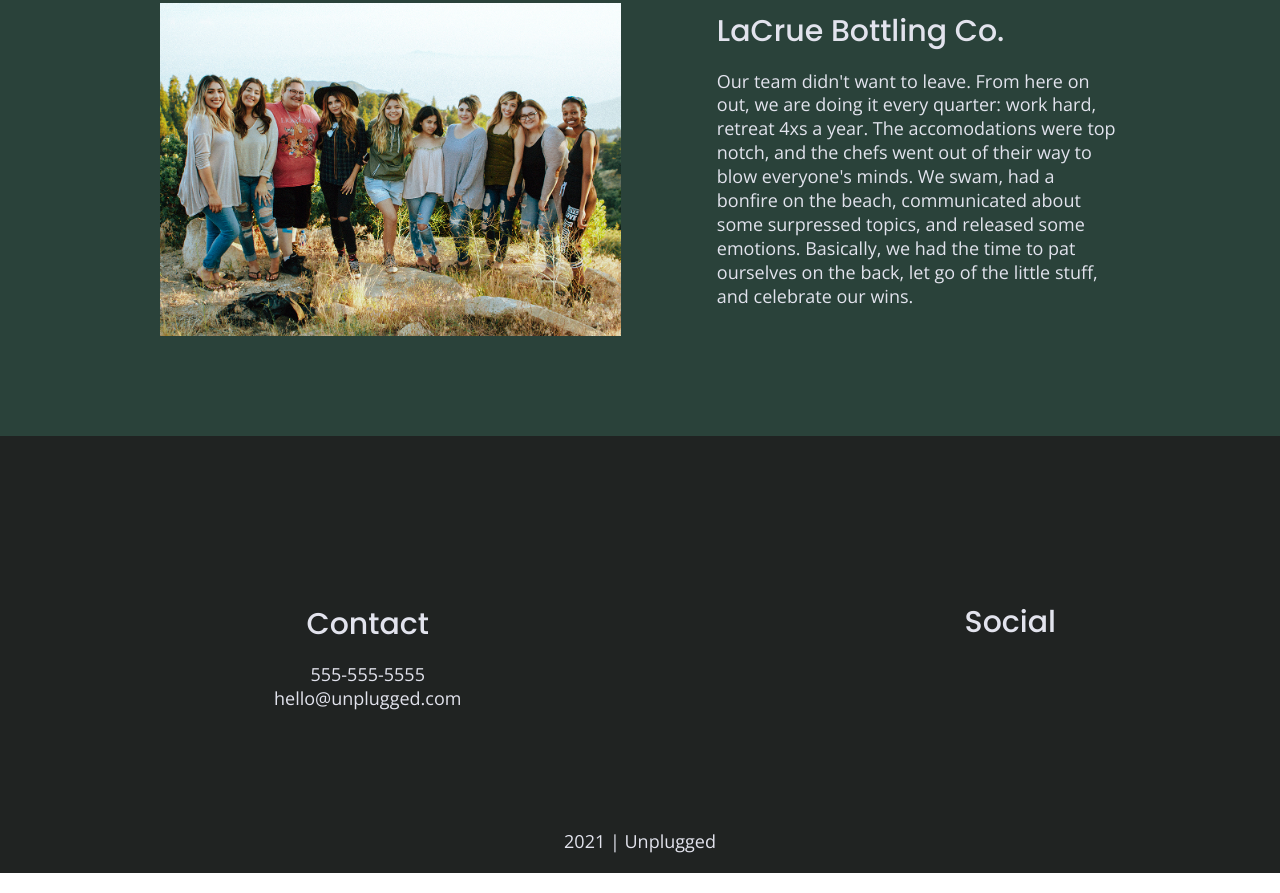
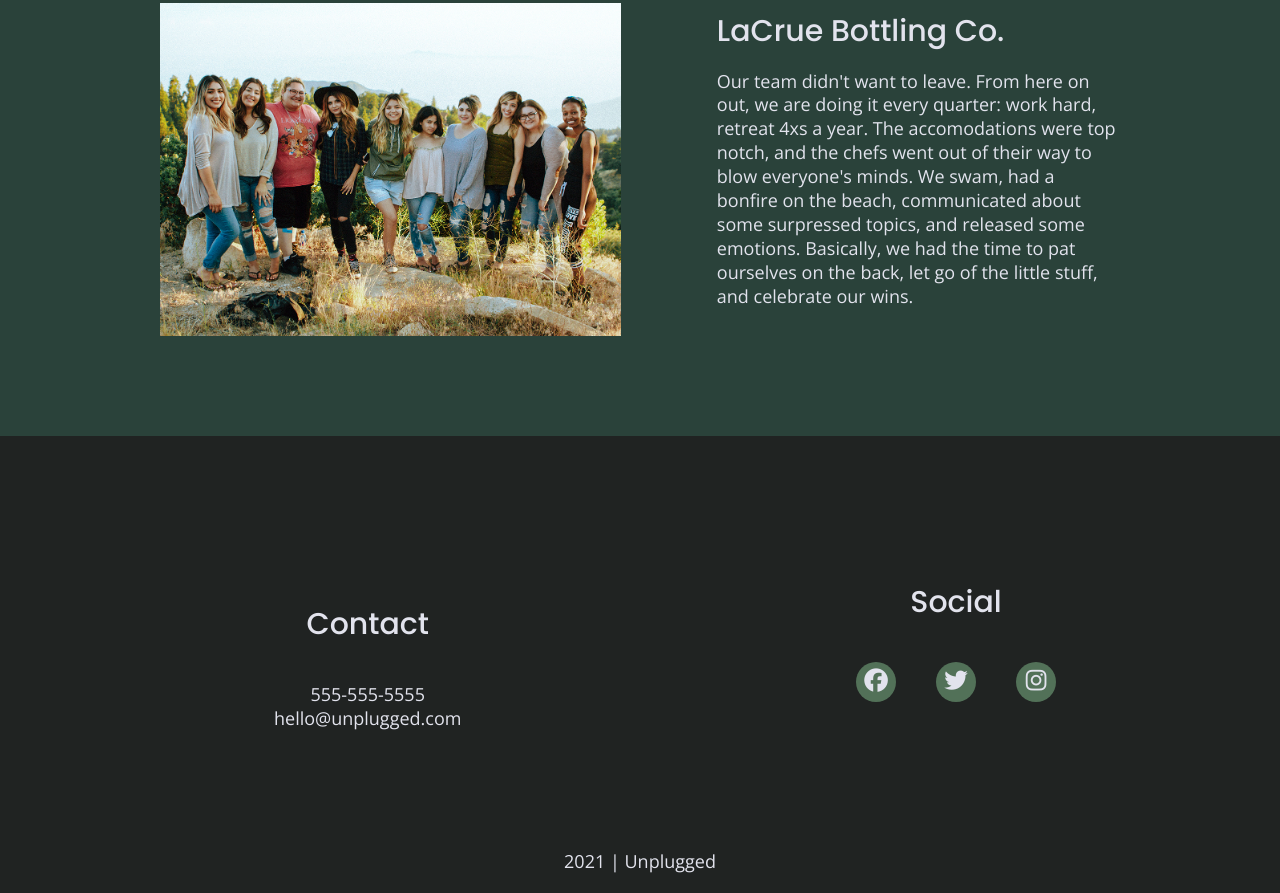
Before and after one commit to AEFitzGerald/retreat-flexbox, a website built with Parcel: page index.html in a window 1280 px wide. Shown: the part 1890-2783 px from the top of the page. Built offline with nearby package versions, Linux system fonts and the light colour scheme.

Commit message:
social media icons
added social media icons
trouble shooting footer- the contact and social media sections are not in alignment

```diff
--- a/css/main.css
+++ b/css/main.css
@@ -228,15 +228,23 @@ footer .social-icons {
 }
 
 footer .social-icons p {
+	background-color: #527158;
+	color: #e2e3ed;
+	border-radius: 50%;
+	width: 40px;
+	height: 40px;
 	display: flex;
     justify-content: center;
     align-items: center;
 }
 
+footer .social-icons p i {
+	font-size: 1.3125em;
+}
+
 footer h5,
 footer h6 {
 	text-align: center;
-
 }
 
 footer p {
@@ -664,6 +672,17 @@ input[type=button] {
       margin-bottom: 0;
     }
 
+	footer h5,
+	footer h6 {
+      font-size: 1.5em;
+      margin-bottom: 40px;
+    }
+
+	footer .social-icons {
+      width: 12.5em;
+      justify-content: space-between;
+    }
+
 	 footer p {
       line-height: 1.285;
     }
@@ -810,7 +829,7 @@ input[type=button] {
 
 	/*FOOTER DESKTOP*/
 
-	footer h5
+	footer h5,
 	footer h6 {
 		font-size: 1.875em;
 	}
--- a/index.html
+++ b/index.html
@@ -152,19 +152,18 @@
     <h6>Social</h6>
      <div class="social-icons">
 	   <p>
-		  <a href="" target="_blank"></a>
+		  <a href="" target="_blank"><i class="fab fa-facebook"></i></a>
 	   </p>
 	   <p>
-		  <a href="" target="_blank"></a>
+		  <a href="" target="_blank"><i class="fab fa-twitter"></i></a>
 	   </p>
        <p>
-		  <a href="" target="_blank"></a>
+		  <a href="" target="_blank"><i class="fab fa-instagram"></i></a>
 	  </p>
 	  </div>
     </div>
   </div> <!-- footer content ends -->
-</div>
-<!-- footer content-wrapper ends-->
+</div> <!-- footer content-wrapper ends-->
 
 <div class="copyright">
 	<p>2021 | Unplugged</p>
```
Also changed, not shown: about/index.html (+6 -7 lines), faq/index.html (+6 -7 lines). Lines whose indentation alone changed are shown as unchanged.
